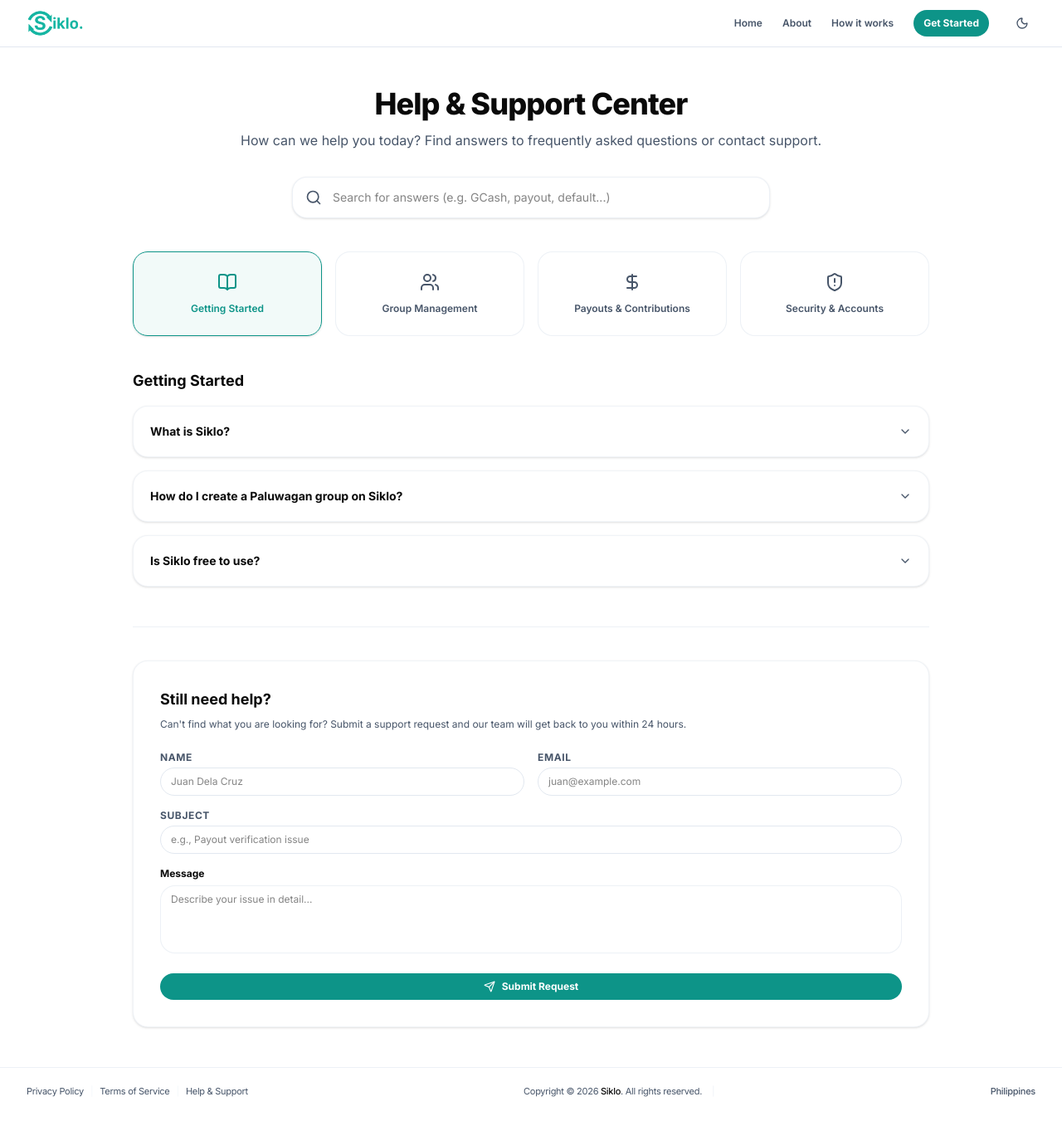
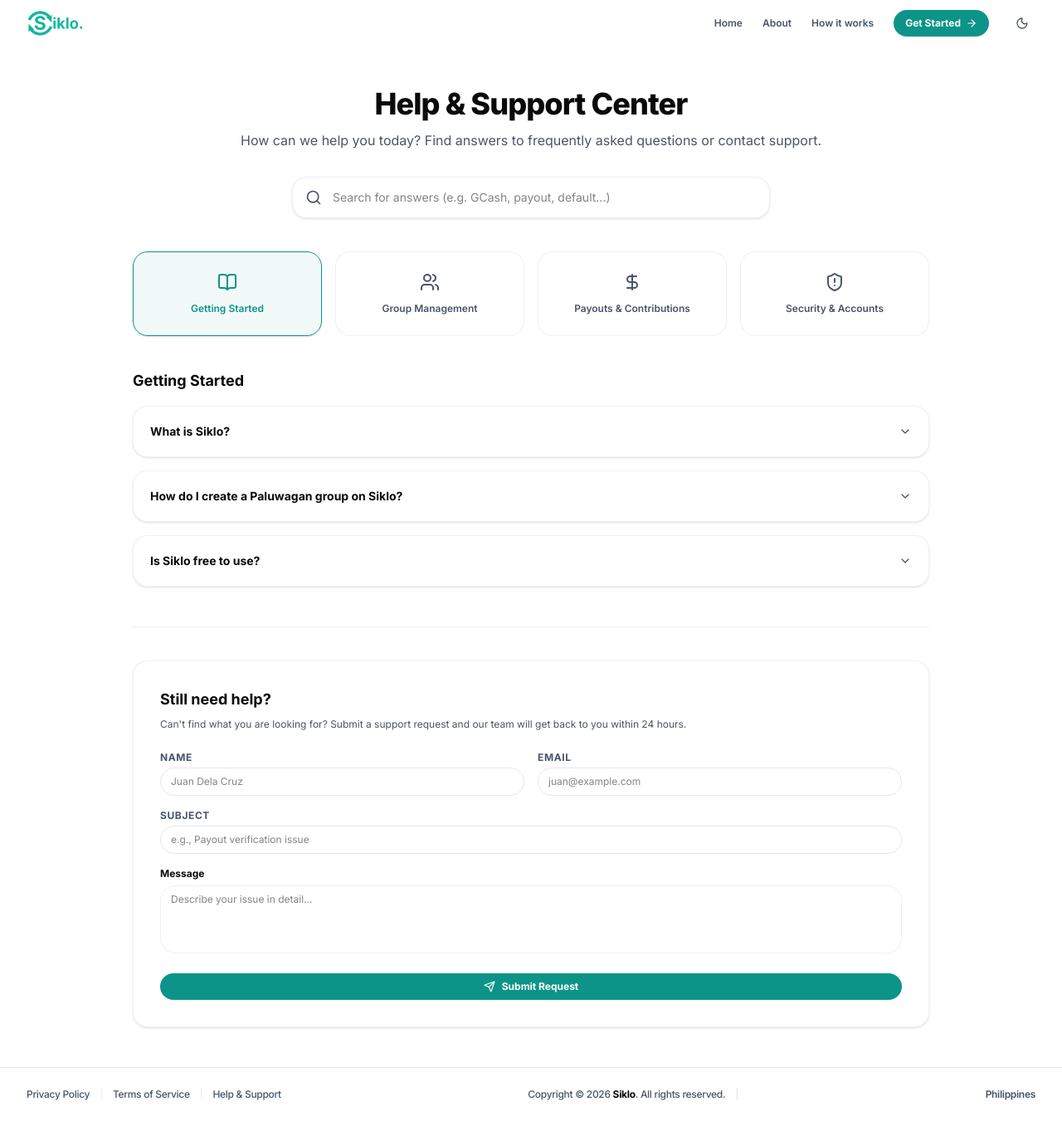
Before and after one commit to prodby-david/siklo, a Next.js app in the folder apps/web/: page /help in a window 1280 px wide. Shown: the whole page at 83% size. Built offline with nearby package versions, Linux system fonts and the light colour scheme.

Commit message:
refactor(web): update Navbar scroll blur, Footer links, and Loader variants

```diff
--- a/apps/web/src/shared/components/footer/Footer.tsx
+++ b/apps/web/src/shared/components/footer/Footer.tsx
@@ -4,40 +4,40 @@
   const currentYear = new Date().getFullYear();
 
   return (
-    <footer className="w-full bg-background border-t border-neutral-border/60 py-5 select-none">
+    <footer className="w-full bg-background/80 backdrop-blur-xl border-t border-neutral-border py-6 select-none">
       <div className="mx-auto max-w-7xl px-4 sm:px-6 lg:px-8">
-        <div className="flex flex-col md:flex-row md:items-center md:justify-between gap-4 text-[11px] text-neutral-subtext tracking-tight">
-          <div className="flex flex-wrap gap-x-2 gap-y-1">
+        <div className="flex flex-col md:flex-row md:items-center md:justify-between gap-4 text-xs text-neutral-subtext tracking-tight">
+          <div className="flex flex-wrap gap-x-3 gap-y-1">
             <Link
               href="/policy?tab=privacy"
-              className="hover:underline hover:text-foreground transition-colors"
+              className="hover:text-brand-accent transition-colors font-medium"
             >
               Privacy Policy
             </Link>
-            <span className="text-neutral-border/40">|</span>
+            <span className="text-neutral-border">|</span>
             <Link
               href="/policy?tab=terms"
-              className="hover:underline hover:text-foreground transition-colors"
+              className="hover:text-brand-accent transition-colors font-medium"
             >
               Terms of Service
             </Link>
-            <span className="text-neutral-border/40">|</span>
+            <span className="text-neutral-border">|</span>
             <Link
               href="/help"
-              className="hover:underline hover:text-foreground transition-colors"
+              className="hover:text-brand-accent transition-colors font-medium"
             >
               Help & Support
             </Link>
           </div>
-          <div className="flex flex-col md:flex-row md:items-center gap-1 md:gap-3">
+          <div className="flex flex-col md:flex-row md:items-center gap-1 md:gap-3 font-medium">
             <p>
               Copyright &copy; {currentYear}{" "}
-              <span className="text-foreground font-medium">Siklo</span>. All
+              <span className="text-foreground font-bold">Siklo</span>. All
               rights reserved.
             </p>
-            <span className="hidden md:block text-neutral-border/60">|</span>
+            <span className="hidden md:block text-neutral-border">|</span>
           </div>
-          <div className="hover:text-foreground transition-colors cursor-pointer font-medium self-start md:self-auto">
+          <div className="hover:text-brand-accent transition-colors cursor-pointer font-semibold self-start md:self-auto">
             Philippines
           </div>
         </div>
--- a/apps/web/src/shared/components/loader/Loader.tsx
+++ b/apps/web/src/shared/components/loader/Loader.tsx
@@ -13,7 +13,7 @@
         <div className="absolute inset-0 border border-brand-accent border-t-transparent rounded-full animate-spin [animation-duration:1.6s]"></div>
         <div className="relative w-20 h-20 animate-siklo-float flex items-center justify-center">
           <Image
-            src="/images/siklo-loading.png"
+            src="/images/siklo-loading.svg"
             alt="Siklo Loading Mascot"
             width={80}
             height={80}
@@ -38,7 +38,7 @@
           <div className="absolute inset-0 border border-brand-accent border-t-transparent rounded-full animate-spin [animation-duration:1.2s]"></div>
           <div className="relative w-4 h-4 animate-siklo-float flex items-center justify-center">
             <Image
-              src="/images/siklo-loading.png"
+              src="/images/siklo-loading.svg"
               alt="Siklo Loading Mascot"
               width={16}
               height={16}
--- a/apps/web/src/shared/components/nav/Navbar.tsx
+++ b/apps/web/src/shared/components/nav/Navbar.tsx
@@ -4,20 +4,36 @@
 import { usePathname } from "next/navigation";
 import ThemeToggle from "@/shared/components/theme/ThemeToggle";
 import Image from "next/image";
-import { useState } from "react";
-import { Menu, X } from "lucide-react";
+import { useState, useEffect } from "react";
+import { Menu, X, ArrowRight } from "lucide-react";
 
 export default function Navbar() {
   const pathname = usePathname();
   const [isOpen, setIsOpen] = useState(false);
+  const [isScrolled, setIsScrolled] = useState(false);
   const navLinks = [
     { name: "Home", href: "/" },
     { name: "About", href: "/about" },
     { name: "How it works", href: "/how-it-works" },
   ];
 
+  useEffect(() => {
+    const handleScroll = () => {
+      setIsScrolled(window.scrollY > 20);
+    };
+
+    window.addEventListener("scroll", handleScroll, { passive: true });
+    return () => window.removeEventListener("scroll", handleScroll);
+  }, []);
+
   return (
-    <header className="sticky top-0 z-50 w-full bg-background border-b border-neutral-border">
+    <header
+      className={`sticky top-0 z-50 w-full transition-all duration-300 ${
+        isScrolled || isOpen
+          ? "bg-background/80 backdrop-blur-xl border-b border-neutral-border shadow-xs"
+          : "bg-transparent border-b border-transparent"
+      }`}
+    >
       <div className="mx-auto max-w-7xl px-4 sm:px-6 lg:px-8 h-14 flex items-center justify-between">
         <Link
           href="/"
@@ -40,7 +56,7 @@
                 key={navLink.href}
                 href={navLink.href}
                 className={`text-xs font-semibold hover:text-brand-accent transition-colors duration-150 ${
-                  isActive ? "text-brand-accent" : "text-neutral-subtext"
+                  isActive ? "text-brand-accent font-bold" : "text-neutral-subtext"
                 }`}
               >
                 {navLink.name}
@@ -50,9 +66,10 @@
 
           <Link
             href={"/signin"}
-            className="flex h-8 px-3 items-center justify-center rounded-2xl bg-brand-accent text-xs font-bold text-white hover:opacity-90 cursor-pointer transition-all duration-150 active:scale-95"
+            className="flex h-8 px-3.5 items-center justify-center gap-1.5 rounded-2xl bg-brand-accent text-xs font-bold text-white hover:bg-brand-accent-hover cursor-pointer transition-all duration-150 active:scale-95 shadow-xs"
           >
-            Get Started
+            <span>Get Started</span>
+            <ArrowRight className="w-3.5 h-3.5" />
           </Link>
 
           <ThemeToggle />
@@ -71,7 +88,7 @@
       </div>
 
       <div
-        className={`md:hidden absolute top-14 left-0 w-full grid transition-all duration-300 ease-in-out border-b border-neutral-border/50 bg-background shadow-md ${
+        className={`md:hidden absolute top-14 left-0 w-full grid transition-all duration-300 ease-in-out border-b border-neutral-border bg-background/95 backdrop-blur-xl ${
           isOpen ? "grid-rows-[1fr] opacity-100" : "grid-rows-[0fr] opacity-0 pointer-events-none"
         }`}
       >
@@ -85,7 +102,7 @@
                   href={navLink.href}
                   onClick={() => setIsOpen(false)}
                   className={`text-xs font-semibold py-2 px-3 rounded-2xl hover:bg-neutral-border/30 transition-colors ${
-                    isActive ? "text-brand-accent bg-brand-accent/5" : "text-neutral-subtext"
+                    isActive ? "text-brand-accent bg-brand-accent/10 font-bold" : "text-neutral-subtext"
                   }`}
                 >
                   {navLink.name}
@@ -96,10 +113,23 @@
             <Link
               href={"/signin"}
               onClick={() => setIsOpen(false)}
-              className="flex h-10 w-full items-center justify-center rounded-2xl bg-brand-accent text-xs font-bold text-white hover:opacity-90 cursor-pointer transition-all duration-150"
+              className="flex h-10 w-full items-center justify-center gap-2 rounded-2xl bg-brand-accent text-xs font-bold text-white hover:bg-brand-accent-hover cursor-pointer transition-all duration-150"
             >
-              Get Started
+              <span>Get Started</span>
+              <ArrowRight className="w-3.5 h-3.5" />
             </Link>
+
+            <div className="flex flex-col items-center justify-center pt-2 border-t border-neutral-border/50">
+              <Image
+                src="/images/siklo-waving.svg"
+                alt="Siklo Mobile Menu Mascot"
+                width={80}
+                height={80}
+              />
+              <span className="text-[10px] font-bold text-neutral-subtext mt-1">
+                Welcome to Siklo!
+              </span>
+            </div>
           </div>
         </div>
       </div>
```
